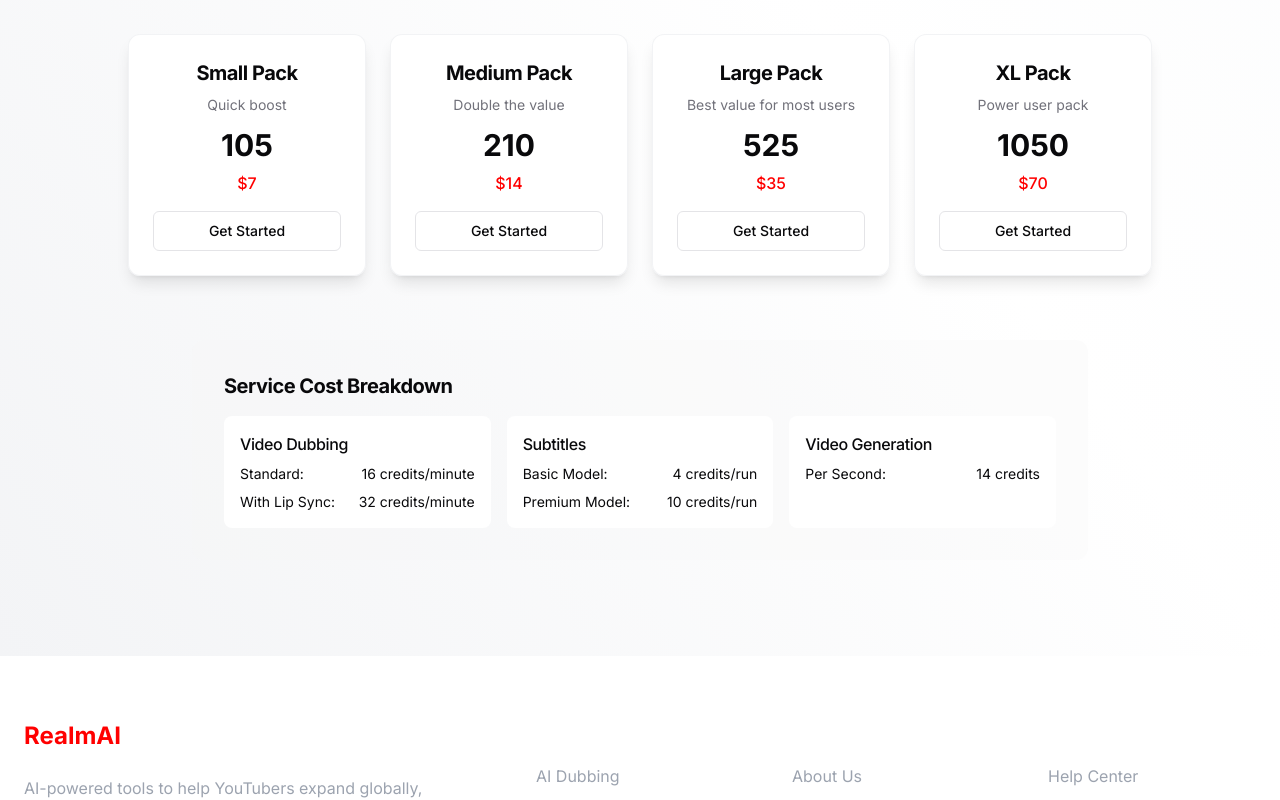
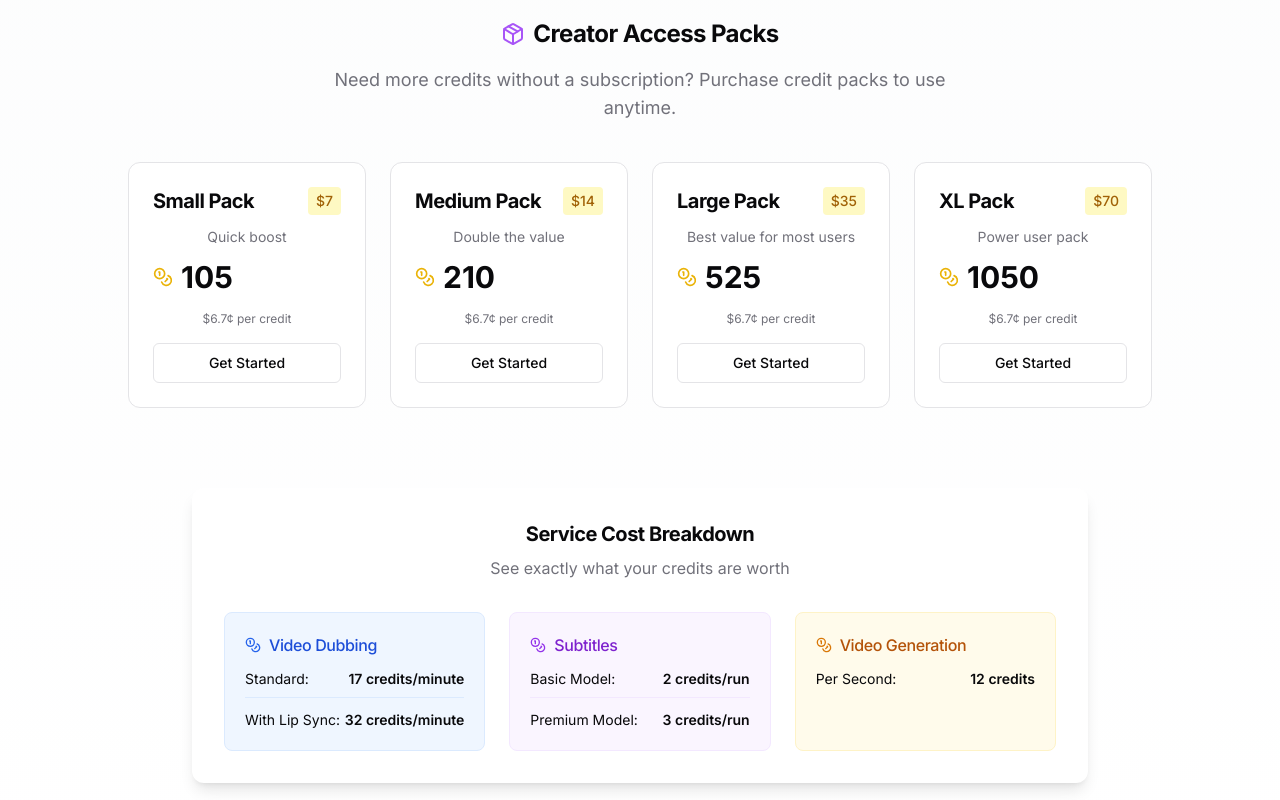
Before and after one commit to kspatel29/realmai, a React (Vite) app: page / in a window 1280 px wide. Shown: the part 3743-4543 px from the top of the page. Built offline with nearby package versions, Linux system fonts and the light colour scheme.

Commit message:
Refactor pricing and dashboard UI
Improve the look and feel of the pricing section and service cost breakdown. Revert dashboard to previous design and add creator access packs and service credit costs.

```diff
--- a/src/components/CallToAction.tsx
+++ b/src/components/CallToAction.tsx
@@ -1,12 +1,12 @@
 
 import { Link } from "react-router-dom";
 import { Button } from "@/components/ui/button";
-import { ArrowRight, CheckCircle, X } from "lucide-react";
-import { SUBSCRIPTION_PLANS, CREDIT_PACKAGES } from "@/constants/pricing";
+import { ArrowRight, CheckCircle, Package, Coins } from "lucide-react";
+import { SUBSCRIPTION_PLANS, CREDIT_PACKAGES, SERVICE_CREDIT_COSTS } from "@/constants/pricing";
 
 const CallToAction = () => {
   return (
-    <section id="pricing" className="py-24 bg-gradient-cta">
+    <section id="pricing" className="py-24 bg-gradient-to-b from-gray-50 to-white">
       <div className="container mx-auto px-6">
         <div className="text-center max-w-3xl mx-auto mb-16">
           <span className="inline-block px-3 py-1 bg-youtube-red/10 text-youtube-red rounded-full text-sm font-medium mb-3">
@@ -21,10 +21,10 @@ const CallToAction = () => {
         </div>
 
         <div className="grid md:grid-cols-4 gap-8 max-w-6xl mx-auto">
-          {SUBSCRIPTION_PLANS.map((plan, index) => (
+          {SUBSCRIPTION_PLANS.map((plan) => (
             <div
               key={plan.id}
-              className={`glass-card rounded-2xl overflow-hidden transition-all duration-300 ${
+              className={`rounded-2xl overflow-hidden border shadow-lg bg-white transition-all duration-300 hover:shadow-xl hover:translate-y-[-4px] ${
                 plan.id === 'creator' ? 'ring-2 ring-youtube-red scale-105 md:scale-110 relative z-10' : ''
               }`}
             >
@@ -39,6 +39,14 @@ const CallToAction = () => {
                   <span className="text-4xl font-bold">{plan.price !== null ? `$${plan.price}` : "Custom"}</span>
                   <span className="text-muted-foreground ml-2">{plan.price !== null ? "per month" : ""}</span>
                 </div>
+
+                {plan.creditsPerMonth && (
+                  <div className="flex items-center gap-2 bg-gray-50 p-3 rounded-lg mb-6">
+                    <Coins className="h-5 w-5 text-yellow-500" />
+                    <span className="text-lg font-medium">{plan.creditsPerMonth} credits monthly</span>
+                  </div>
+                )}
+
                 <p className="text-muted-foreground mb-6">
                   {plan.description}
                 </p>
@@ -70,19 +78,35 @@ const CallToAction = () => {
           ))}
         </div>
 
-        <div className="mt-16 text-center">
-          <h3 className="text-2xl font-bold mb-4">Creator Access Packs</h3>
-          <p className="text-lg text-muted-foreground mb-8 max-w-2xl mx-auto">
+        <div className="mt-20 text-center">
+          <div className="flex items-center justify-center gap-2 mb-4">
+            <Package className="h-6 w-6 text-purple-500" />
+            <h3 className="text-2xl font-bold">Creator Access Packs</h3>
+          </div>
+          <p className="text-lg text-muted-foreground mb-10 max-w-2xl mx-auto">
             Need more credits without a subscription? Purchase credit packs to use anytime.
           </p>
 
           <div className="grid grid-cols-1 md:grid-cols-4 gap-6 max-w-5xl mx-auto">
             {CREDIT_PACKAGES.map((pkg) => (
-              <div key={pkg.id} className="glass-card rounded-xl p-6 hover:shadow-lg transition-shadow">
-                <h4 className="text-xl font-bold mb-2">{pkg.name}</h4>
+              <div
+                key={pkg.id}
+                className="rounded-xl p-6 hover:shadow-lg transition-all duration-300 border bg-white hover:translate-y-[-4px]"
+              >
+                <div className="flex justify-between items-start mb-3">
+                  <h4 className="text-xl font-bold">{pkg.name}</h4>
+                  <div className="bg-yellow-100 text-yellow-700 px-2 py-1 rounded text-sm font-medium">
+                    ${pkg.price}
+                  </div>
+                </div>
                 <p className="text-sm text-muted-foreground mb-3">{pkg.description}</p>
-                <div className="text-3xl font-bold mb-2">{pkg.credits}</div>
-                <div className="text-youtube-red font-medium mb-4">${pkg.price}</div>
+                <div className="flex items-center mb-4">
+                  <Coins className="h-5 w-5 text-yellow-500 mr-2" />
+                  <div className="text-3xl font-bold">{pkg.credits}</div>
+                </div>
+                <div className="text-xs text-muted-foreground mb-4">
+                  ${(pkg.price / pkg.credits * 100).toFixed(1)}¢ per credit
+                </div>
                 <Link to="/signup">
                   <Button variant="outline" className="w-full">Get Started</Button>
                 </Link>
@@ -91,41 +115,54 @@ const CallToAction = () => {
           </div>
         </div>
 
-        <div className="mt-16 bg-muted/30 rounded-xl p-8 max-w-4xl mx-auto">
-          <h3 className="text-xl font-bold mb-4">Service Cost Breakdown</h3>
-          <div className="grid gap-4 md:grid-cols-3">
-            <div className="rounded-lg bg-background p-4">
-              <h4 className="font-medium mb-2">Video Dubbing</h4>
-              <ul className="space-y-2 text-sm">
-                <li className="flex justify-between">
+        <div className="mt-20 bg-white rounded-xl p-8 max-w-4xl mx-auto shadow-lg">
+          <div className="text-center mb-8">
+            <h3 className="text-xl font-bold mb-2">Service Cost Breakdown</h3>
+            <p className="text-muted-foreground">See exactly what your credits are worth</p>
+          </div>
+
+          <div className="grid gap-6 md:grid-cols-3">
+            <div className="rounded-lg bg-blue-50 p-5 border border-blue-100">
+              <h4 className="font-medium mb-3 flex items-center text-blue-700">
+                <Coins className="h-4 w-4 text-blue-600 mr-2" />
+                Video Dubbing
+              </h4>
+              <ul className="space-y-3 text-sm">
+                <li className="flex justify-between border-b border-blue-100 pb-2">
                   <span>Standard:</span>
-                  <span>16 credits/minute</span>
+                  <span className="font-semibold">{SERVICE_CREDIT_COSTS.DUBBING.BASE_CREDITS_PER_MINUTE} credits/minute</span>
                 </li>
                 <li className="flex justify-between">
                   <span>With Lip Sync:</span>
-                  <span>32 credits/minute</span>
+                  <span className="font-semibold">{SERVICE_CREDIT_COSTS.DUBBING.LIPSYNC_CREDITS_PER_MINUTE} credits/minute</span>
                 </li>
               </ul>
             </div>
-            <div className="rounded-lg bg-background p-4">
-              <h4 className="font-medium mb-2">Subtitles</h4>
-              <ul className="space-y-2 text-sm">
-                <li className="flex justify-between">
+            <div className="rounded-lg bg-purple-50 p-5 border border-purple-100">
+              <h4 className="font-medium mb-3 flex items-center text-purple-700">
+                <Coins className="h-4 w-4 text-purple-600 mr-2" />
+                Subtitles
+              </h4>
+              <ul className="space-y-3 text-sm">
+                <li className="flex justify-between border-b border-purple-100 pb-2">
                   <span>Basic Model:</span>
-                  <span>4 credits/run</span>
+                  <span className="font-semibold">{SERVICE_CREDIT_COSTS.SUBTITLES.BASE_CREDITS} credits/run</span>
                 </li>
                 <li className="flex justify-between">
                   <span>Premium Model:</span>
-                  <span>10 credits/run</span>
+                  <span className="font-semibold">{SERVICE_CREDIT_COSTS.SUBTITLES.PREMIUM_CREDITS} credits/run</span>
                 </li>
               </ul>
             </div>
-            <div className="rounded-lg bg-background p-4">
-              <h4 className="font-medium mb-2">Video Generation</h4>
-              <ul className="space-y-2 text-sm">
+            <div className="rounded-lg bg-amber-50 p-5 border border-amber-100">
+              <h4 className="font-medium mb-3 flex items-center text-amber-700">
+                <Coins className="h-4 w-4 text-amber-600 mr-2" />
+                Video Generation
+              </h4>
+              <ul className="space-y-3 text-sm">
                 <li className="flex justify-between">
                   <span>Per Second:</span>
-                  <span>14 credits</span>
+                  <span className="font-semibold">{SERVICE_CREDIT_COSTS.VIDEO_GENERATION.CREDITS_PER_SECOND} credits</span>
                 </li>
               </ul>
             </div>
--- a/src/components/ServiceCard.tsx
+++ b/src/components/ServiceCard.tsx
@@ -29,13 +29,19 @@ const ServiceCard = ({ title, description, icon, action, color, cost, href, link
       onMouseEnter={() => setIsHovered(true)}
       onMouseLeave={() => setIsHovered(false)}
     >
-      <div className={`absolute top-0 right-0 w-24 h-24 rounded-full filter blur-xl opacity-10 transition-all duration-300 ${
-        isHovered ? "scale-125" : "scale-100"
-      }`} style={{ backgroundColor: color }}></div>
+      <div
+        className={`absolute top-0 right-0 w-24 h-24 rounded-full filter blur-xl opacity-10 transition-all duration-300 ${
+          isHovered ? "scale-125" : "scale-100"
+        }`}
+        style={{ backgroundColor: color }}
+      ></div>
 
       <CardHeader className="relative z-10">
         <div className="flex justify-between items-start">
-          <div className={`p-3 rounded-lg bg-opacity-10`} style={{ backgroundColor: `${color}20` }}>
+          <div
+            className="p-3 rounded-lg"
+            style={{ backgroundColor: `${color}20` }}
+          >
             {icon}
           </div>
           {cost !== undefined && <ServiceCostDisplay cost={cost} />}
--- a/src/components/ServiceCostDisplay.tsx
+++ b/src/components/ServiceCostDisplay.tsx
@@ -21,8 +21,8 @@ const ServiceCostDisplay = ({ showSummary = true, cost, label }: ServiceCostDisp
   }
 
   return (
-    <Card>
-      <CardHeader className="pb-3">
+    <Card className="overflow-hidden border-none shadow-md bg-gradient-to-br from-gray-50 to-white">
+      <CardHeader className="pb-3 border-b bg-muted/10">
         <CardTitle className="text-lg flex items-center gap-2">
           <Coins className="h-5 w-5 text-yellow-500" />
           Service Credit Costs
@@ -33,40 +33,55 @@ const ServiceCostDisplay = ({ showSummary = true, cost, label }: ServiceCostDisp
           </CardDescription>
         )}
       </CardHeader>
-      <CardContent>
-        <div className="grid gap-4 md:grid-cols-3">
-          <div className="rounded-lg bg-muted/30 p-4">
-            <h4 className="font-medium mb-2">Video Dubbing</h4>
-            <ul className="space-y-2 text-sm">
-              <li className="flex justify-between">
-                <span>Standard:</span>
-                <span>{SERVICE_CREDIT_COSTS.DUBBING.BASE_CREDITS_PER_MINUTE} credits/minute</span>
+      <CardContent className="p-0">
+        <div className="grid gap-0 md:grid-cols-3">
+          <div className="p-6 border-b md:border-b-0 md:border-r">
+            <h4 className="font-medium mb-3 flex items-center text-blue-700">
+              <span className="bg-blue-100 p-1.5 rounded-full mr-2">
+                <Coins className="h-4 w-4 text-blue-600" />
+              </span>
+              Video Dubbing
+            </h4>
+            <ul className="space-y-3 text-sm">
+              <li className="flex justify-between items-center p-2 rounded-md hover:bg-muted/20 transition-colors">
+                <span className="text-muted-foreground">Standard:</span>
+                <span className="font-medium">{SERVICE_CREDIT_COSTS.DUBBING.BASE_CREDITS_PER_MINUTE} credits/minute</span>
               </li>
-              <li className="flex justify-between">
-                <span>With Lip Sync:</span>
-                <span>{SERVICE_CREDIT_COSTS.DUBBING.LIPSYNC_CREDITS_PER_MINUTE} credits/minute</span>
+              <li className="flex justify-between items-center p-2 rounded-md hover:bg-muted/20 transition-colors">
+                <span className="text-muted-foreground">With Lip Sync:</span>
+                <span className="font-medium">{SERVICE_CREDIT_COSTS.DUBBING.LIPSYNC_CREDITS_PER_MINUTE} credits/minute</span>
               </li>
             </ul>
           </div>
-          <div className="rounded-lg bg-muted/30 p-4">
-            <h4 className="font-medium mb-2">Subtitles</h4>
-            <ul className="space-y-2 text-sm">
-              <li className="flex justify-between">
-                <span>Basic Model:</span>
-                <span>{SERVICE_CREDIT_COSTS.SUBTITLES.BASE_CREDITS} credits/run</span>
+          <div className="p-6 border-b md:border-b-0 md:border-r">
+            <h4 className="font-medium mb-3 flex items-center text-purple-700">
+              <span className="bg-purple-100 p-1.5 rounded-full mr-2">
+                <Coins className="h-4 w-4 text-purple-600" />
+              </span>
+              Subtitles
+            </h4>
+            <ul className="space-y-3 text-sm">
+              <li className="flex justify-between items-center p-2 rounded-md hover:bg-muted/20 transition-colors">
+                <span className="text-muted-foreground">Basic Model:</span>
+                <span className="font-medium">{SERVICE_CREDIT_COSTS.SUBTITLES.BASE_CREDITS} credits/run</span>
               </li>
-              <li className="flex justify-between">
-                <span>Premium Model:</span>
-                <span>{SERVICE_CREDIT_COSTS.SUBTITLES.PREMIUM_CREDITS} credits/run</span>
+              <li className="flex justify-between items-center p-2 rounded-md hover:bg-muted/20 transition-colors">
+                <span className="text-muted-foreground">Premium Model:</span>
+                <span className="font-medium">{SERVICE_CREDIT_COSTS.SUBTITLES.PREMIUM_CREDITS} credits/run</span>
               </li>
             </ul>
           </div>
-          <div className="rounded-lg bg-muted/30 p-4">
-            <h4 className="font-medium mb-2">Video Generation</h4>
-            <ul className="space-y-2 text-sm">
-              <li className="flex justify-between">
-                <span>Per Second:</span>
-                <span>{SERVICE_CREDIT_COSTS.VIDEO_GENERATION.CREDITS_PER_SECOND} credits</span>
+          <div className="p-6">
+            <h4 className="font-medium mb-3 flex items-center text-amber-700">
+              <span className="bg-amber-100 p-1.5 rounded-full mr-2">
+                <Coins className="h-4 w-4 text-amber-600" />
+              </span>
+              Video Generation
+            </h4>
+            <ul className="space-y-3 text-sm">
+              <li className="flex justify-between items-center p-2 rounded-md hover:bg-muted/20 transition-colors">
+                <span className="text-muted-foreground">Per Second:</span>
+                <span className="font-medium">{SERVICE_CREDIT_COSTS.VIDEO_GENERATION.CREDITS_PER_SECOND} credits</span>
               </li>
             </ul>
           </div>
```
Also changed, not shown: src/pages/Dashboard.tsx (+108 -33 lines).
